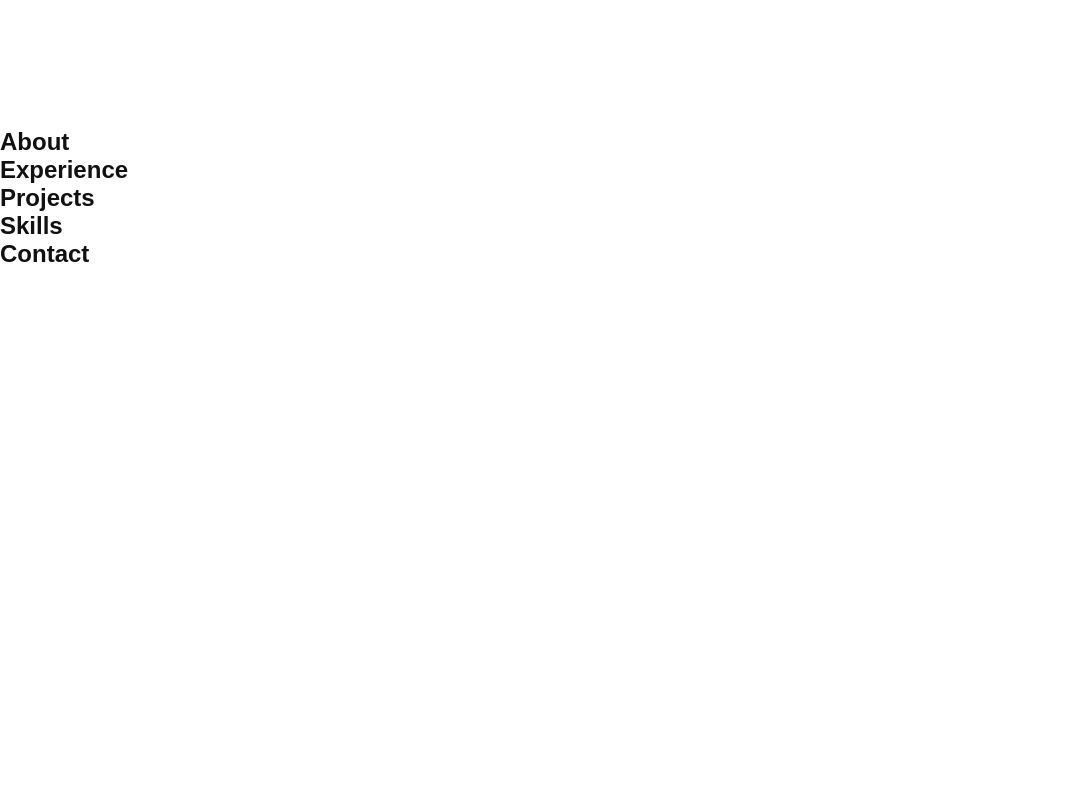
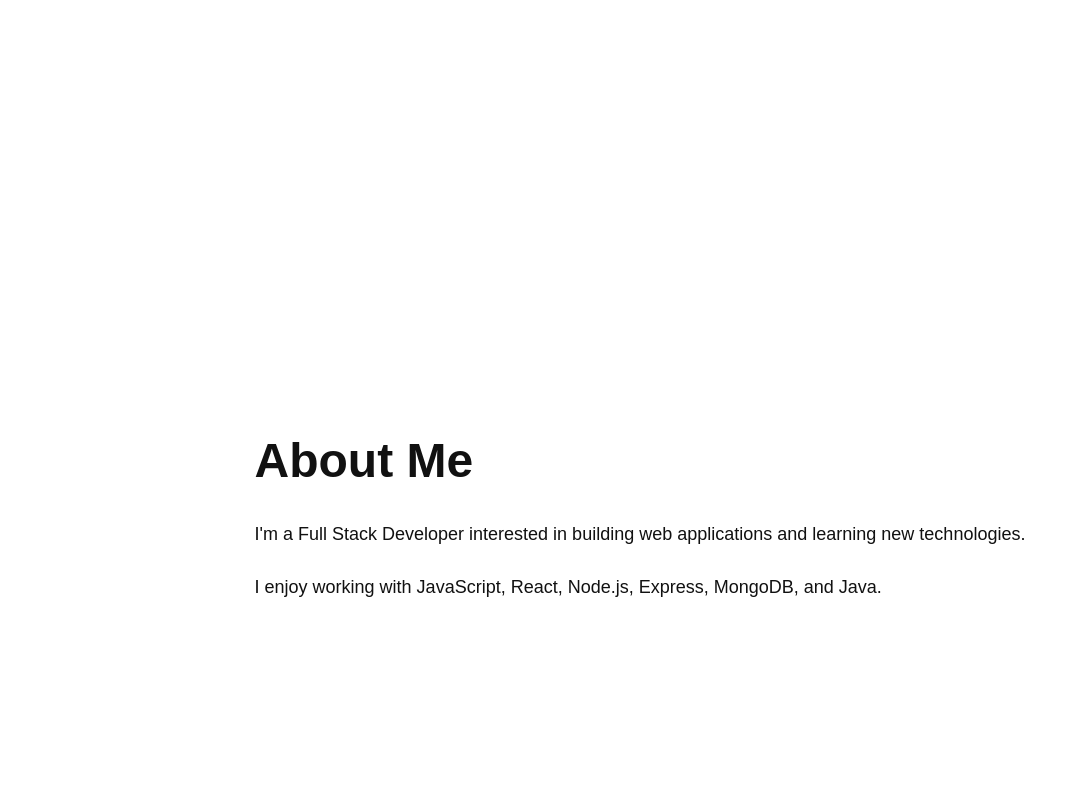
Before and after one commit to medhassii/medha-portfolio, a React (Vite) app: page / in a window 1280 px wide. Shown: the part 660-1460 px from the top of the page, without its empty margins (0-1082 px from the left). Before the commit the page ends 928 px from the top, so only its background shows below. Built offline with nearby package versions, Linux system fonts and the light colour scheme.

Commit message:
added about section

```diff
--- a/src/App.jsx
+++ b/src/App.jsx
@@ -1,6 +1,7 @@
 import Navbar from "./components/Navbar/Navbar";
+import SidebarNav from "./components/SidebarNav/SidebarNav";
 import Intro from "./components/Intro/Intro";
-import SidebarNav from "./components/SidebarNav/SidebarNav";
+import About from "./components/About/About";
 
 function App() {
   return (
@@ -8,10 +9,7 @@ function App() {
       <Navbar />
       < SidebarNav />
       <Intro />
-
-      <section id="about">
-        <h1>About</h1>
-      </section>
+      <About />
 
       <section id="experience">
         <h1>Experience</h1>
--- a/src/components/About/About.css
+++ b/src/components/About/About.css
@@ -0,0 +1,22 @@
+.about {
+  min-height: 100vh;
+  display: flex;
+  align-items: center;
+  justify-content: center;
+  padding: 80px 20px;
+}
+
+.about-content {
+  max-width: 800px;
+}
+
+.about h2 {
+  font-size: 48px;
+  margin-bottom: 30px;
+}
+
+.about p {
+  font-size: 18px;
+  line-height: 1.8;
+  margin-bottom: 20px;
+}
--- a/src/components/About/About.jsx
+++ b/src/components/About/About.jsx
@@ -0,0 +1,23 @@
+import "./About.css";
+
+function About() {
+  return (
+    <section id="about" className="about">
+      <div className="about-content">
+        <h2>About Me</h2>
+
+        <p>
+          I'm a Full Stack Developer interested in building web applications
+          and learning new technologies.
+        </p>
+
+        <p>
+          I enjoy working with JavaScript, React, Node.js, Express, MongoDB,
+          and Java.
+        </p>
+      </div>
+    </section>
+  );
+}
+
+export default About;
```
Also changed, not shown: src/components/Experience/Experience.css (added), src/components/Experience/Experience.jsx (added).
